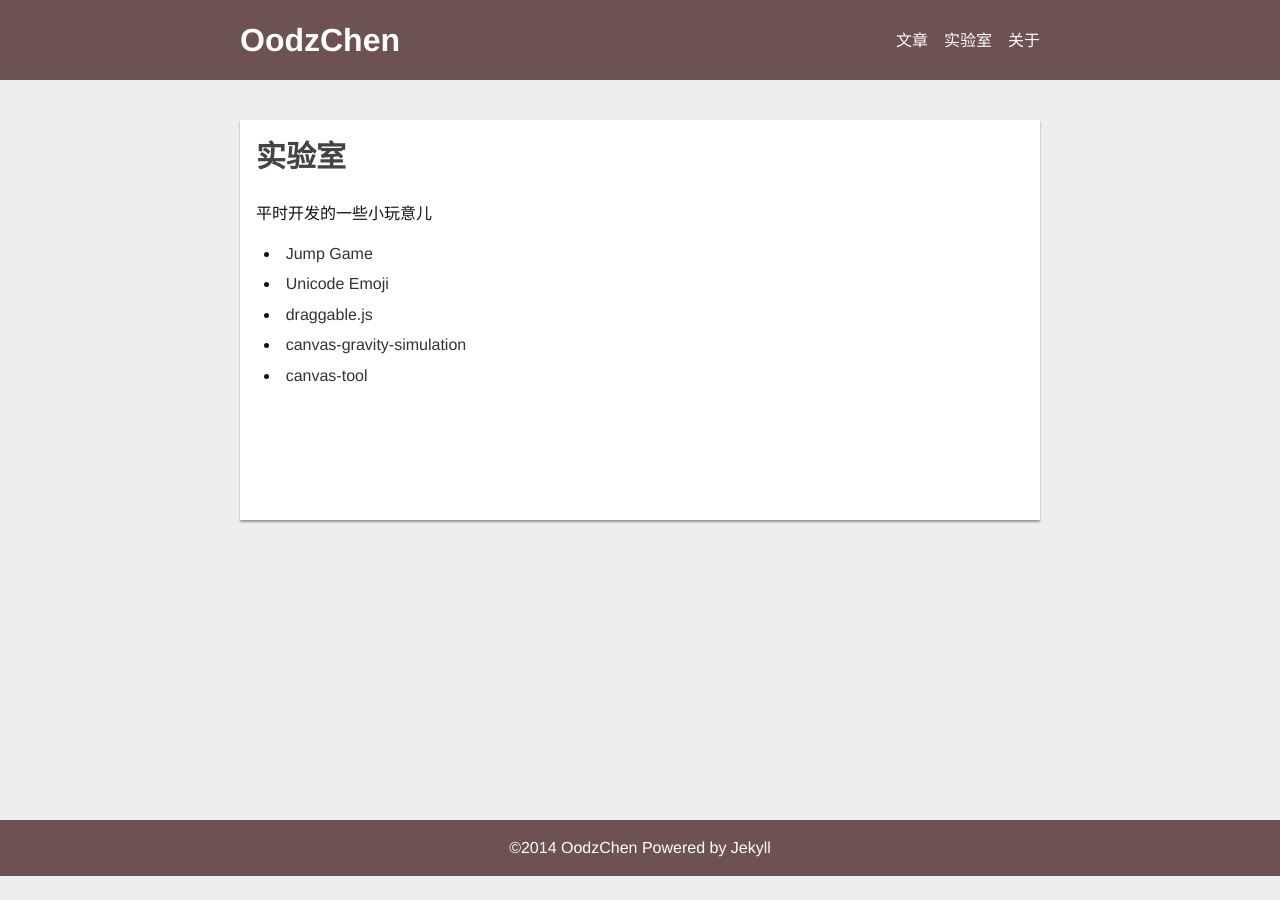
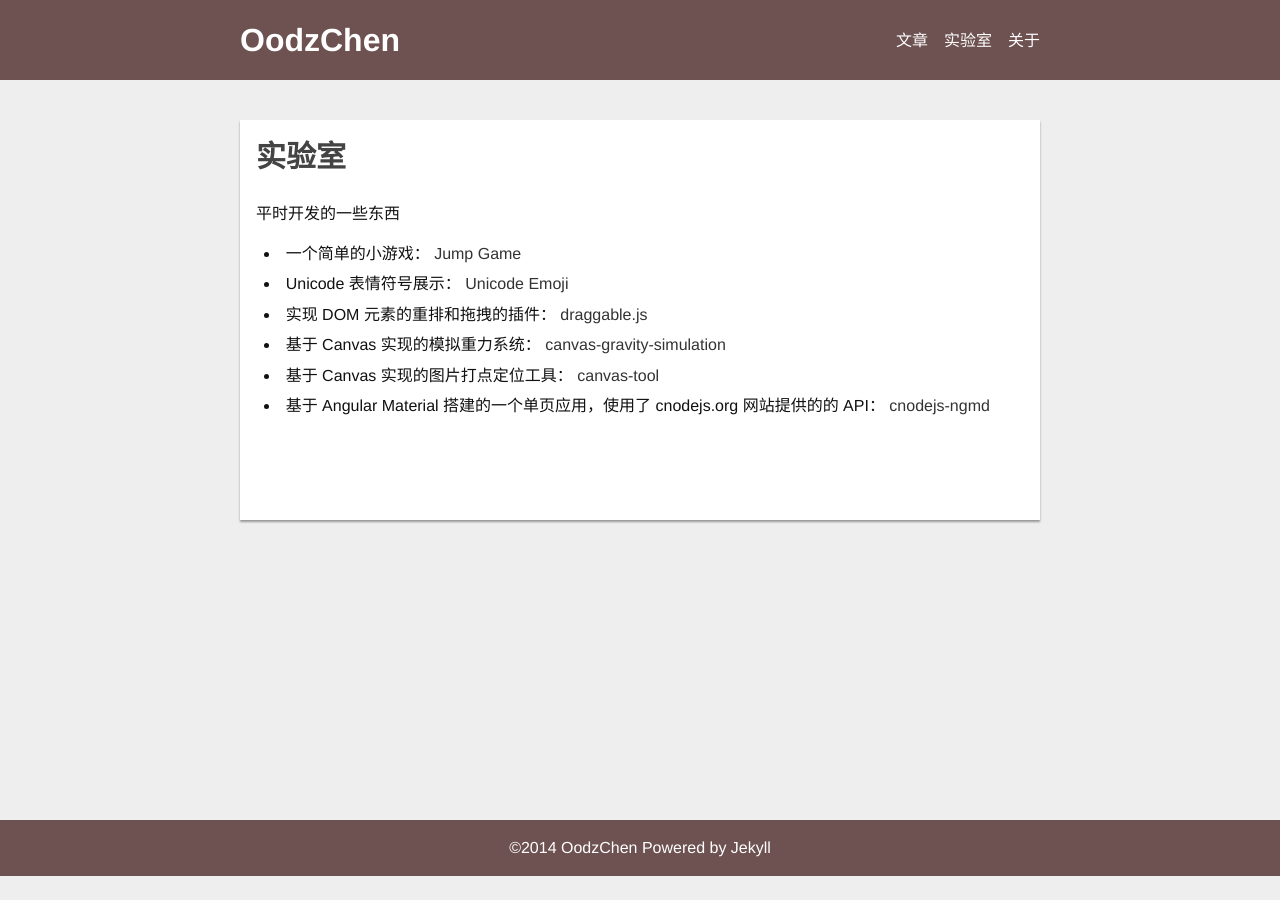
Before and after one commit to oodzchen/oodzchen.github.io, a Jekyll site: the page built from lab/index.html, in a window 1280 px wide. Built offline with Jekyll 4.4.1, drawn with Linux system fonts in a browser that asks for light colours.

Commit message:
add link

```diff
--- a/lab/index.html
+++ b/lab/index.html
@@ -2,17 +2,35 @@
 layout: layout
 title: 实验室
 ---
-
 <div id="content">
-	<main class="container">
-		<h2>实验室</h2>
-		<p>平时开发的一些小玩意儿</p>
-		<ul class="page-list">
-			<li><a href="/lab/jump/" title="Jump Game">Jump Game</a></li>
-  		<li><a href="/lab/emoji/" title="Unicode Emoji">Unicode Emoji</a></li>
-  		<li><a href="/lab/draggablejs/" title="draggable.js">draggable.js</a></li>
-      <li><a href="/lab/canvas-gravity-simulation/" title="canvas-gravity-simulation">canvas-gravity-simulation</a></li>
-      <li><a href="/lab/canvas-tool/" title="canvas-tool">canvas-tool</a></li>
-		</ul>
-	</main>
+  <main class="container">
+    <h2>实验室</h2>
+    <p>平时开发的一些东西</p>
+    <ul class="page-list">
+      <li>
+        一个简单的小游戏：
+        <a href="/lab/jump/" title="Jump Game">Jump Game</a>
+      </li>
+      <li>
+        Unicode 表情符号展示：
+        <a href="/lab/emoji/" title="Unicode Emoji">Unicode Emoji</a>
+      </li>
+      <li>
+        实现 DOM 元素的重排和拖拽的插件：
+        <a href="/lab/draggablejs/" title="draggable.js">draggable.js</a>
+      </li>
+      <li>
+        基于 Canvas 实现的模拟重力系统：
+        <a href="/lab/canvas-gravity-simulation/" title="canvas-gravity-simulation">canvas-gravity-simulation</a>
+      </li>
+      <li>
+        基于 Canvas 实现的图片打点定位工具：
+        <a href="/lab/canvas-tool/" title="canvas-tool">canvas-tool</a>
+      </li>
+      <li>
+        基于 Angular Material 搭建的一个单页应用，使用了 cnodejs.org 网站提供的的 API：
+        <a href="/lab/cnodejs-ngmd/" title="cnodejs-ngmd">cnodejs-ngmd</a>
+      </li>
+    </ul>
+  </main>
 </div>
```
